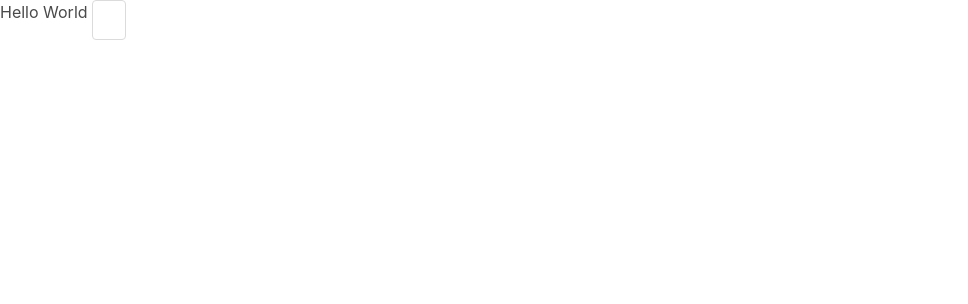
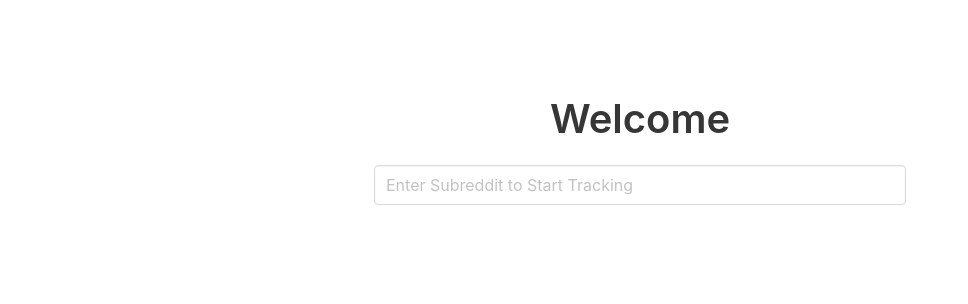
Before and after one commit to cssi-2021-21/team-11, a plain HTML site: page public/search.html in a window 1280 px wide. Shown: the whole page, without its empty margins (0-968 px from the left). Drawn offline with nearby package versions, Linux system fonts and the light colour scheme; some packages are replaced by stand-ins of ours.

Commit message:
added title and search bar

```diff
--- a/public/search.html
+++ b/public/search.html
@@ -28,7 +28,19 @@
     </style>
   </head>
     <body>
-        Hello World
-        <button class="button"></button>
+        <section class="section">
+            <div class="hero-body">
+                <div class="container has-text-centered">
+                    <div class="columns is-vcentered">
+                        <div class="column is-6 is-offset-3">
+                            <h1 class="title is-2">
+                               Welcome
+                            </h1>
+                            <input class="input" type="text" placeholder="Enter Subreddit to Start Tracking ">
+                        </div>
+                    </div>
+                </div>
+            </div>
+        </section>
     </body>
 </html>
```
